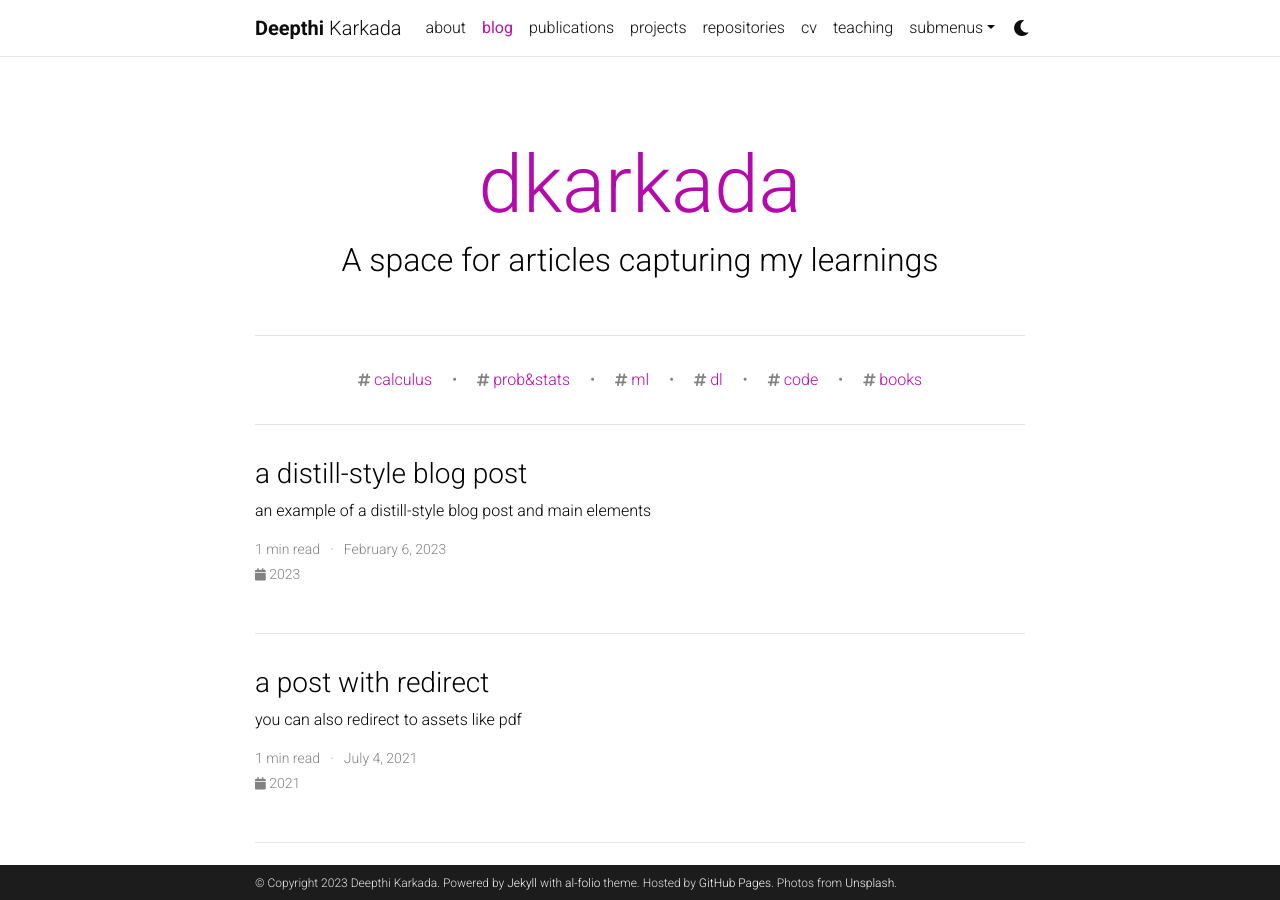
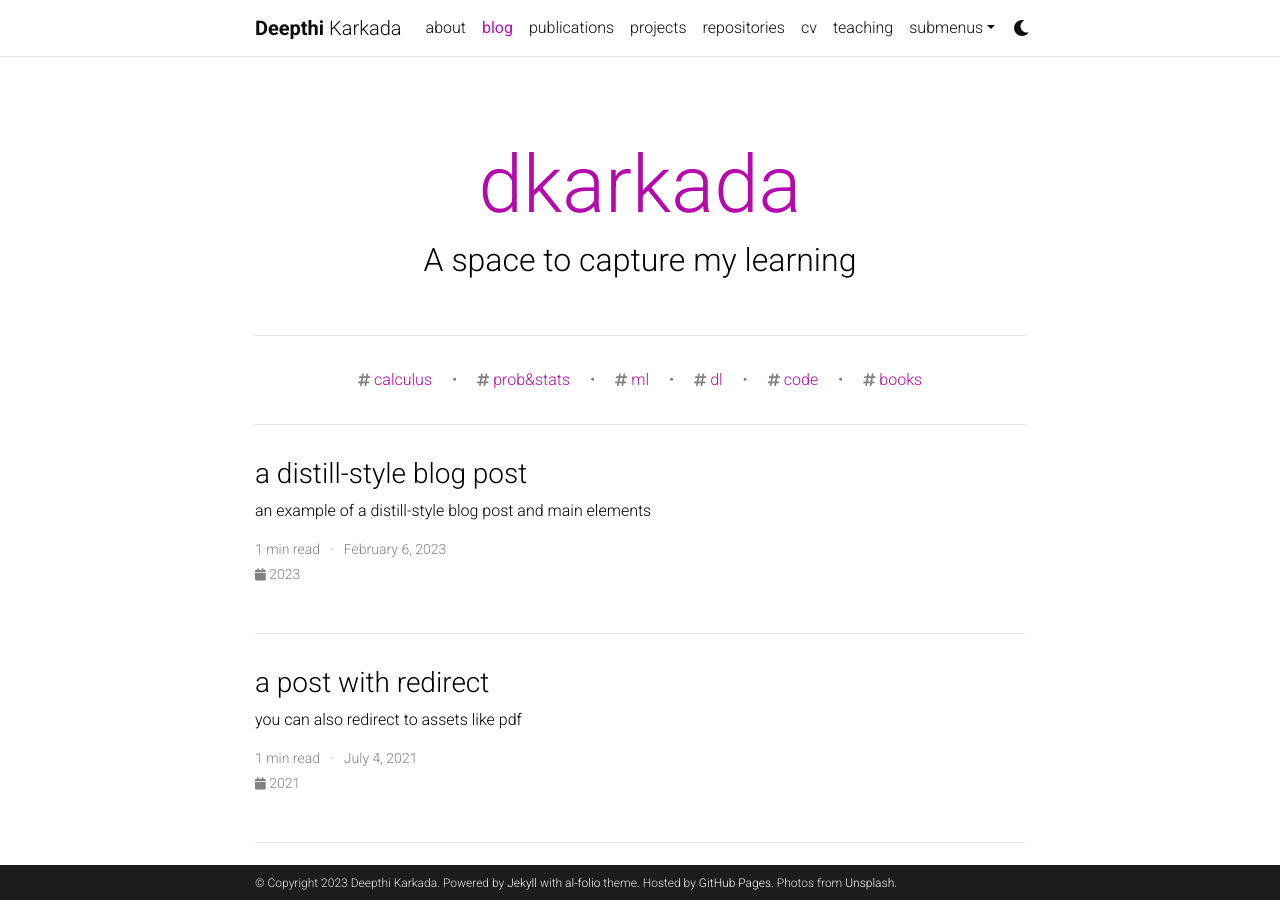
Before and after one commit to deepkarkada/deepkarkada.github.io, a Jekyll site: the page built from blog/index.html, in a window 1280 px wide and 900 px high. Built offline with Jekyll 4.4.1, drawn with Linux system fonts in a browser that asks for light colours; full-size pictures stand in for the smaller copies a plugin makes; the list of posts is cut into pages by our own code; comment, search, counter and statistics services are not loaded; a style sheet for code colours, icons or effects is not loaded.

```diff
--- a/_config.yml
+++ b/_config.yml
@@ -116,7 +116,7 @@
 
 blog_name: dkarkada # blog_name will be displayed in your blog page
 blog_nav_title: blog # your blog must have a title for it to be displayed in the nav bar
-blog_description: A space for articles capturing my learnings
+blog_description: A space to capture my learning
 permalink: /blog/:year/:title/
 
 # Pagination
--- a/_includes/social.html
+++ b/_includes/social.html
@@ -86,7 +86,7 @@
             <a href="https://discord.com/users/{{ site.discord_id }}" title="Discord"><i class="fab fa-discord"></i></a>
             {% endif %}
             {%- if site.leetcode_id -%}
-            <a href="https://leetcode.com/{{ site.leetcode_id }}" title="LeetCode"><i class="fa-regular fa-laptop-code" aria-hidden="true"></i></a>
+            <a href="https://leetcode.com/{{ site.leetcode_id }}" title="LeetCode"><i class="fa fa-code" aria-hidden="true"></i></a>
             {% endif %}
             {%- if site.rss_icon -%}
             <a href="{{ site.baseurl }}/feed.xml" title="RSS Feed"><i class="fas fa-rss-square"></i></a>
```
